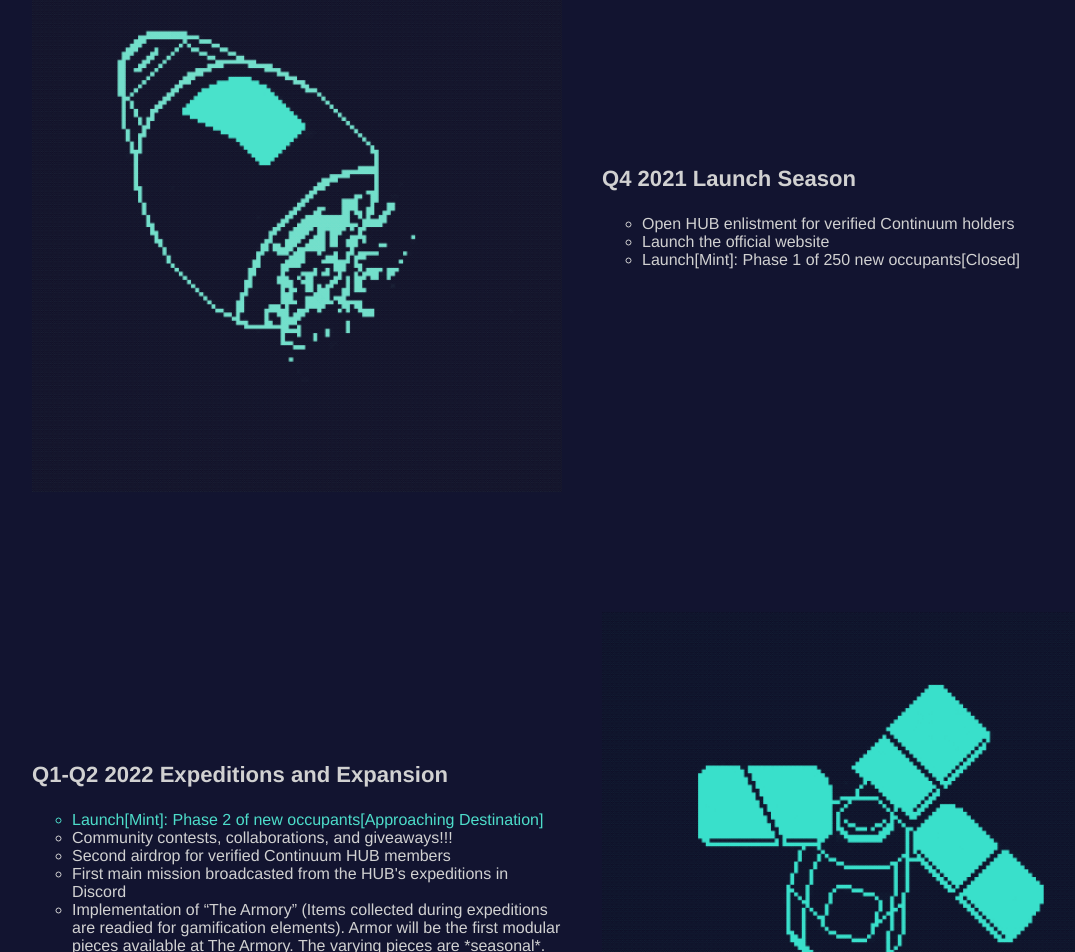
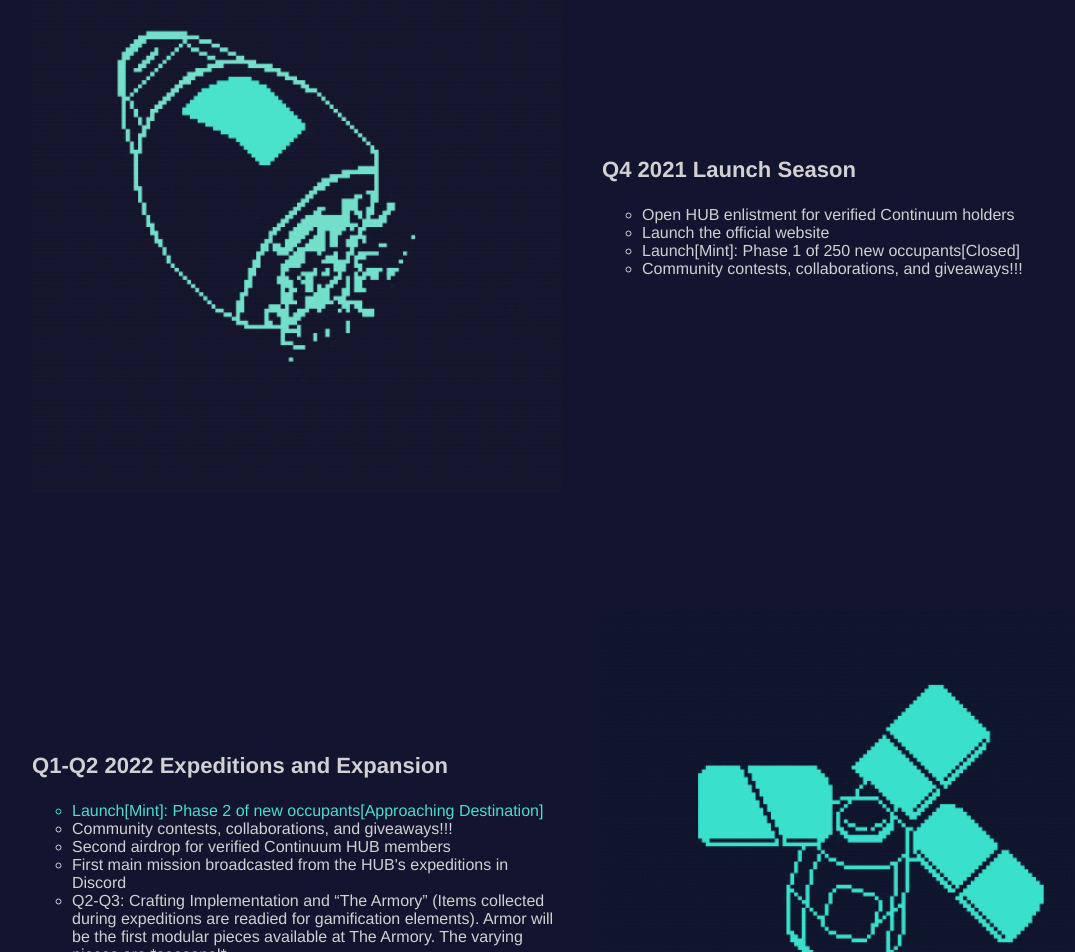
Before and after one commit to Temperedfire/continuum, a Jekyll site: the page built from index.html, in a window 1280 px wide and 1400 px high, scrolled down 3258 px. Shown: the top 952 px of the window, without its empty margins (58-1133 px from the left). Built offline with Jekyll 4.4.1, drawn with Linux system fonts in a browser that asks for light colours; some of the changed text lies outside the part shown.

Commit message:
index.html update

```diff
--- a/index.html
+++ b/index.html
@@ -64,7 +64,8 @@ description: A curated pocket of sci-fi NFTs stationed on a space habitat.
 <ul style="list-style-type:circle;">
 	<li>Open HUB enlistment for verified Continuum holders</li>
 	<li>Launch the official website</li>
-<li>Launch[Mint]: Phase 1 of 250 new occupants[Closed]</li>
+	<li>Launch[Mint]: Phase 1 of 250 new occupants[Closed]</li>
+	<li>Community contests, collaborations, and giveaways!!!</li>
 				</ul></p>
 			</div>
 			<div class="image">
@@ -80,11 +81,11 @@ description: A curated pocket of sci-fi NFTs stationed on a space habitat.
 	<strong>Q1-Q2 2022 Expeditions and Expansion<br></strong>
 <ul style="list-style-type:circle;">
 
-<li style="color:#4dddca;">Launch[Mint]: Phase 2 of new occupants[Approaching Destination]</li>
-<li>Community contests, collaborations, and giveaways!!!</li>
-<li>Second airdrop for verified Continuum HUB members</li>
+	<li style="color:#4dddca;">Launch[Mint]: Phase 2 of new occupants[Approaching Destination]</li>
+	<li>Community contests, collaborations, and giveaways!!!</li>
+	<li>Second airdrop for verified Continuum HUB members</li>
 	<li>First main mission broadcasted from the HUB's expeditions in Discord</li>
-	<li>Implementation of “The Armory” (Items collected during expeditions are readied for gamification elements). Armor will be the first modular pieces available at The Armory. The varying pieces are *seasonal*.</li>
+	<li>Q2-Q3: Crafting Implementation and “The Armory” (Items collected during expeditions are readied for gamification elements). Armor will be the first modular pieces available at The Armory. The varying pieces are *seasonal*.</li>
 	<li>TBA</li>
 				</ul></p>
 			</div>
```
